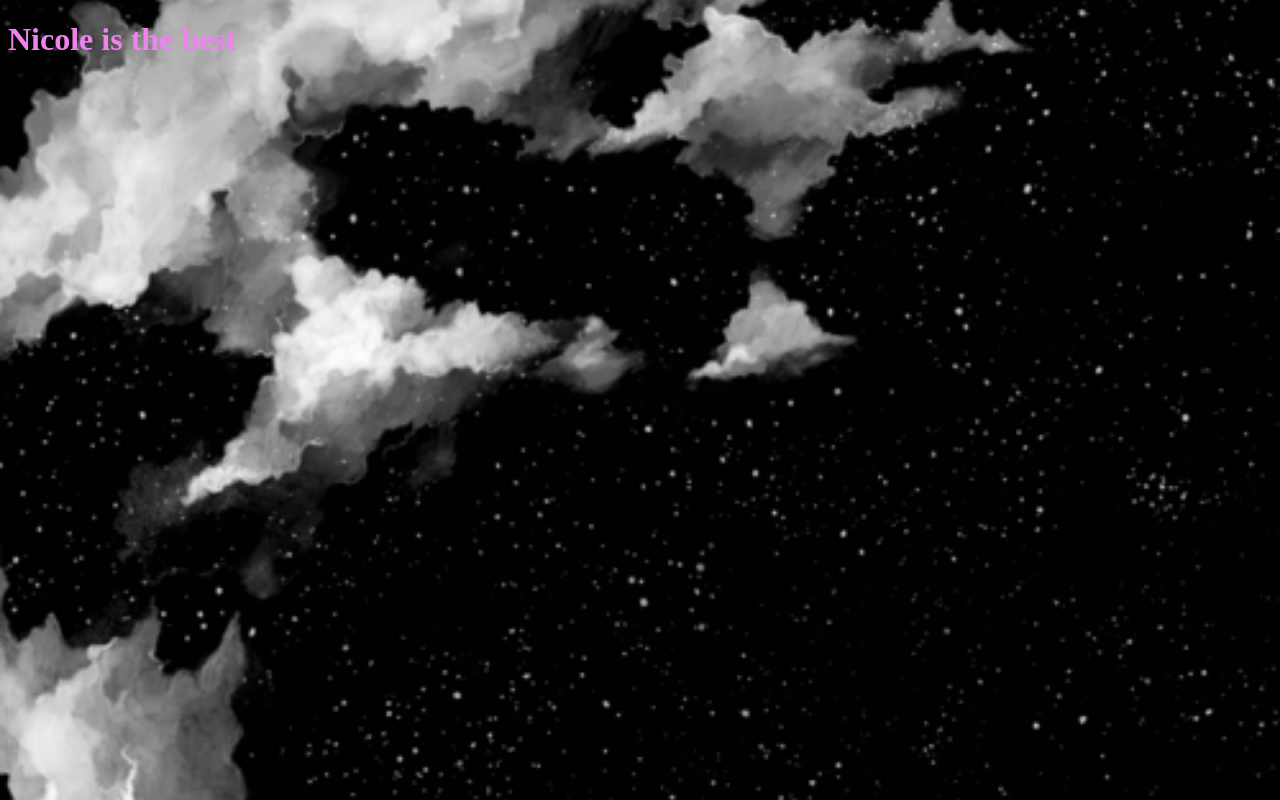
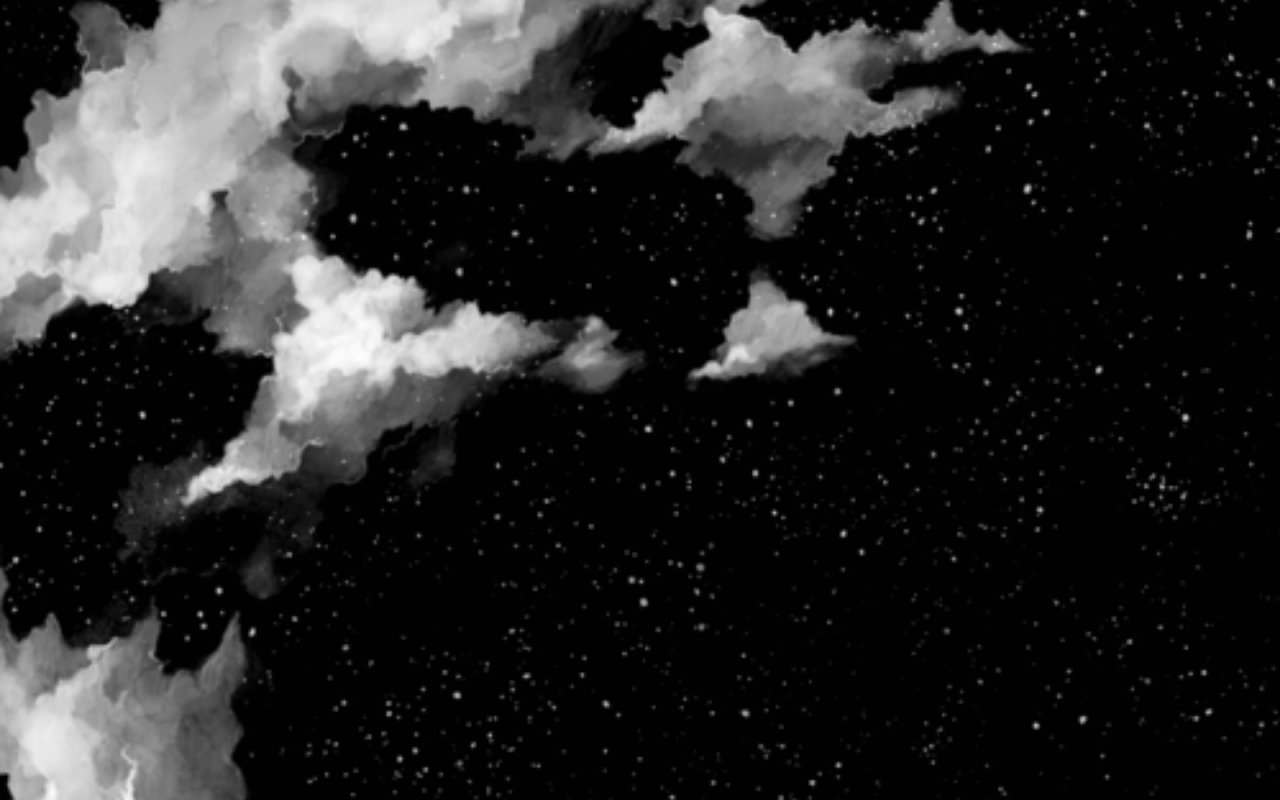
Before and after one commit to nicole758/AxelProfile, a plain HTML site: page index.html in a window 1280 px wide. Shown: the top 800 px of the page. Drawn offline with Linux system fonts and the light colour scheme.

Commit message:
deleted title

```diff
--- a/index.html
+++ b/index.html
@@ -4,7 +4,6 @@
     <link href="./css/index.css" type="text/css" rel="stylesheet" />
   </head>
   <body>
-    <h1>Nicole is the best</h1>
     <img class="profile-pic fade-in" src="./resources/axel-profile.png" />
   </body>
 </html>
```
